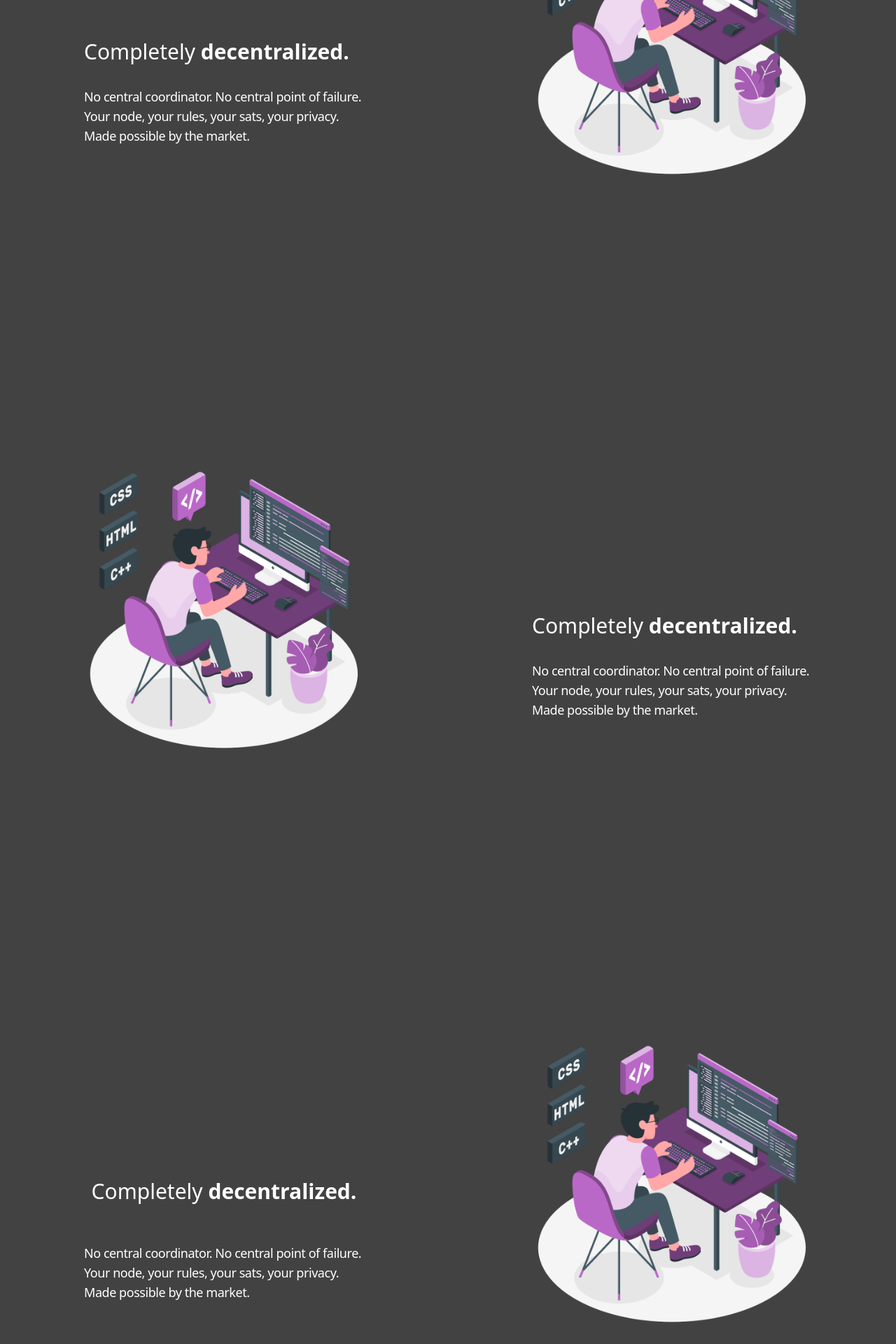
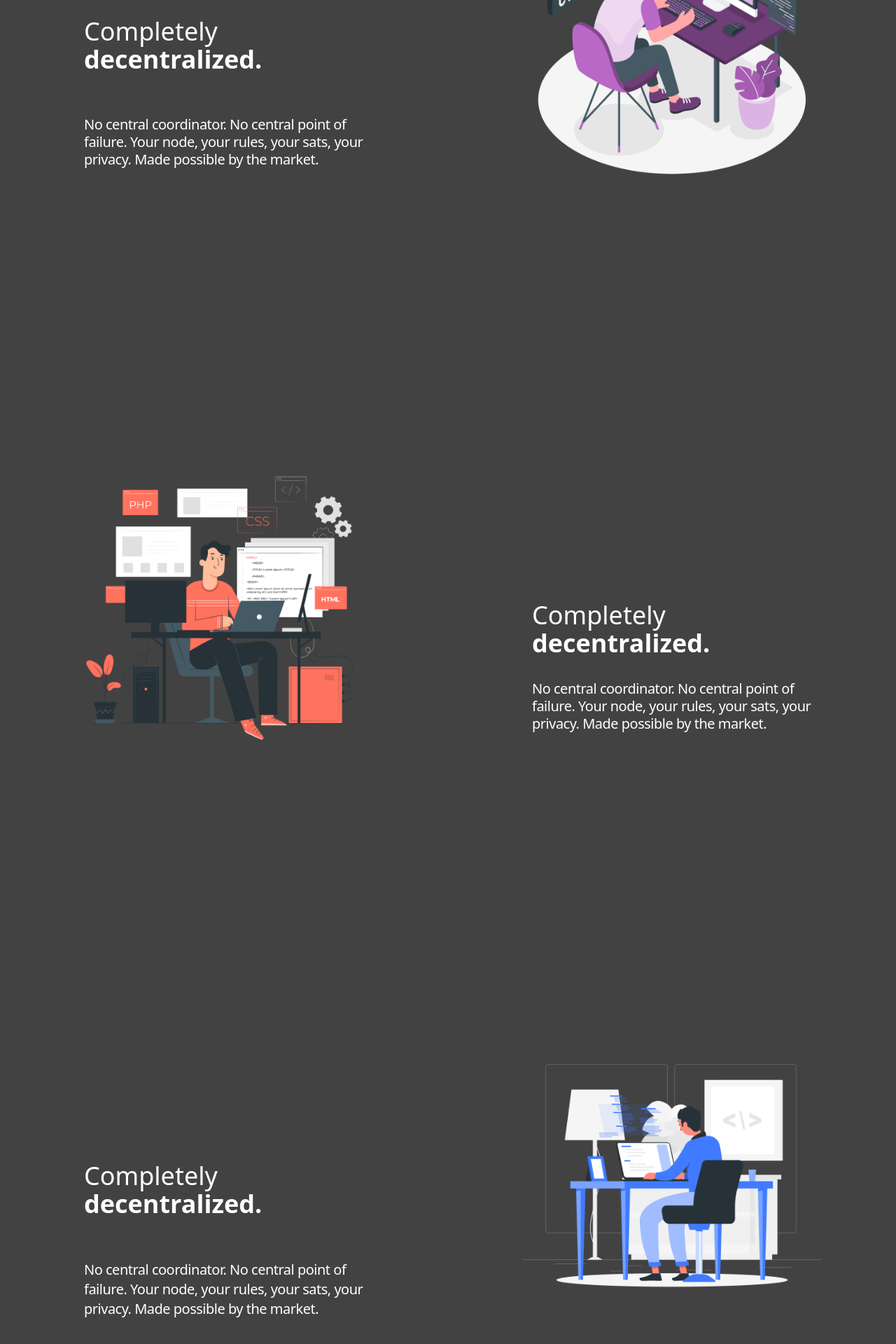
Before and after one commit to ayan-011/UI-, a React (Vite) app: page / in a window 1280 px wide. Shown: the part 1620-3540 px from the top of the page at 70% size. Built offline with nearby package versions, Linux system fonts and the light colour scheme.

Commit message:
page2 add

```diff
--- a/src/App.jsx
+++ b/src/App.jsx
@@ -8,7 +8,7 @@ import Docs from './pages/Docs'
 
  const App = () => {
    return (
-     <div  data-scroll-container className='bg-[#424242]'>
+     <div  data-scroll-container className='bg-black'>
 
       <Routes>
         <Route element={<Home/>} path='/'/>
--- a/src/pages/Page1.jsx
+++ b/src/pages/Page1.jsx
@@ -1,6 +1,6 @@
 const Page1 = () => {
   return (
-    <div className='w-full md:bg-[#424242] bg-zinc-200 pointer-events-none text-black md:text-white   py-10  flex flex-col gap-5'>
+    <div className='w-full md:bg-[#424242] bg-zinc-200 pointer-events-none text-black md:text-white   py-10  flex flex-col gap-5 '>
 
   <First/>
   <Second/>
@@ -20,9 +20,9 @@ function First() {
  return(
      <div className=' w-full md:h-screen h-fit md:py-0 py-5 items-center flex md:flex-row flex-col md:gap-0 '>
         <div className='md:w-1/2  md:h-full h-1/3  bg-red-90  flex md:items-center md:px-28 items-end '>
-        <div className='   flex flex-col  md:p-2 p-4 mt-16'>
-            <p className="heading md:text-3xl text-4xl  md:font-bold  text-start "> <span className="font-light md:font-base">Completely</span> decentralized.</p>
-            <p className='md:mt-8 md:text-lg   tracking-tight '>No central coordinator. No central point of failure. Your node, your rules, your sats, your privacy. Made possible by the market.</p>
+        <div className='   flex flex-col  md:p-2 p-4 mt-16 gap-7'>
+            <p className="heading md:text-4xl text-4xl  md:font-bold  text-start "> <span className="font-light ">Completely</span> decentralized.</p>
+            <p className='md:mt-8 md:text-xl   tracking-tight leading-tight text-[14px]'>No central coordinator. No central point of failure. Your node, your rules, your sats, your privacy. Made possible by the market.</p>
         </div>
         </div>
         <div className='md:w-1/2 md:h-full h-1/2 bg-zinc-30 flex md:items-center items-start justify-center'>
@@ -39,23 +39,23 @@ function Second() {
  return(
      <div className=' w-full md:h-screen h-fit md:py-0 py-5 items-center flex md:flex-row flex-col md:gap-0 '>
         <div className='md:hidden md:w-1/2  md:h-full h-1/3  bg-red-90  flex md:items-center md:px-28 items-end '>
-        <div className='   flex flex-col  md:p-2 p-4 mt-16'>
-            <p className="heading md:text-3xl text-4xl  md:font-bold  text-start "> <span className="font-light md:font-base">Completely</span> decentralized.</p>
-            <p className='md:mt-8 md:text-lg   tracking-tight '>No central coordinator. No central point of failure. Your node, your rules, your sats, your privacy. Made possible by the market.</p>
+        <div className='   flex flex-col  md:p-2 p-4 mt-16 gap-7 '>
+            <p className="heading md:text-4xl text-4xl  md:font-bold  text-start "> <span className="font-light ">Completely</span> decentralized.</p>
+            <p className='md:mt-8 md:text-xl   tracking-tight leading-tight text-[14px]'>No central coordinator. No central point of failure. Your node, your rules, your sats, your privacy. Made possible by the market.</p>
         </div>
         </div>
 
 
         <div className='md:w-1/2 md:h-full h-1/2 bg-zinc-30 flex md:items-center items-start justify-center '>
            <div className="card w-2/3  h-2/3 bg-red-90 ">
-<img src="1.png" alt="" />
+<img src="2.png" alt="" />
            </div>
         </div>
 
          <div className='hidden  md:w-1/2  md:h-full h-1/3  bg-red-90  md:flex md:items-center md:px-28 items-end '>
         <div className='   flex flex-col  md:p-2 p-4 mt-16'>
-            <p className="heading md:text-3xl text-4xl  md:font-bold  text-start "> <span className="font-light md:font-base">Completely</span> decentralized.</p>
-            <p className='md:mt-8 md:text-lg   tracking-tight '>No central coordinator. No central point of failure. Your node, your rules, your sats, your privacy. Made possible by the market.</p>
+            <p className="heading md:text-4xl text-4xl  md:font-bold  text-start "> <span className="font-light ">Completely</span> decentralized.</p>
+            <p className='md:mt-8 md:text-xl   tracking-tight leading-tight text-[14px]'>No central coordinator. No central point of failure. Your node, your rules, your sats, your privacy. Made possible by the market.</p>
         </div>
         </div>
     </div>
@@ -66,16 +66,16 @@ function Second() {
 
 function Third() {
  return(
-    <div className=' w-full md:h-screen h-fit md:py-0 py-5 items-center flex md:flex-row flex-col md:gap-0 mb-10'>
+    <div className=' w-full md:h-screen h-fit md:py-0 py-5 items-center flex md:flex-row flex-col md:gap-0 '>
         <div className='md:w-1/2  md:h-full h-1/3  bg-red-90  flex md:items-center md:px-28 items-end '>
-        <div className='   flex flex-col gap-6 md:p-2 p-4 mt-16'>
-            <p className="heading md:text-3xl text-4xl   font-semibold md:text-center text-start "> <span className="font-light">Completely</span> decentralized.</p>
-            <p className='md:mt-8 md:text-lg   tracking-tight '>No central coordinator. No central point of failure. Your node, your rules, your sats, your privacy. Made possible by the market.</p>
+        <div className='   flex flex-col  md:p-2 p-4 mt-16 gap-7'>
+            <p className="heading md:text-4xl text-4xl  md:font-bold  text-start "> <span className="font-light ">Completely</span> decentralized.</p>
+            <p className='md:mt-8 md:text-xl   tracking-tight '>No central coordinator. No central point of failure. Your node, your rules, your sats, your privacy. Made possible by the market.</p>
         </div>
         </div>
         <div className='md:w-1/2 md:h-full h-1/2 bg-zinc-30 flex md:items-center items-start justify-center'>
            <div className="card w-2/3  h-2/3 bg-red-90 ">
-<img src="1.png" alt="" />
+<img src="3.png" alt="" />
            </div>
         </div>
     </div>
--- a/src/pages/home.jsx
+++ b/src/pages/home.jsx
@@ -2,6 +2,7 @@ import React from 'react'
 import Nav from '../../Components/nav'
 import Page1 from './Page1'
 import Footer from '../../Components/Footer'
+import Page2 from './page2'
 
 const Home = () => {
   return (
@@ -10,12 +11,12 @@ const Home = () => {
       <Nav/>
 
           {/* Tagline */}
-      <div className=" w-full md:p-4 py-8 bg-red-90 flex flex-col items-center justify-center gap-y-20">
-        <div className='text-center w-full'>
+      <div className=" w-full md:p-4 py-8 bg-red-90 flex flex-col items-center justify-center gap-y-20  md:mt-0  mt-10">
+        <div className='text-center w-full '>
         <div className="tagline md:text-[40px] text-[25px] w-full font-semibold">Your Data. Your Control.</div>
         <div className="tagline md:py-2 tracking-tight font-extralight md:text-[16px]  text-[12px]">UI in Progress. Learning Never Stops.</div>
         </div>
-           <button className=" md:p-3 md:px-10 p-2 px-6 rounded outline-zinc-700  outline-[1px]      md:hover:bg-zinc-100 md:hover:text-black transition-all duration-200  cursor-pointer">Get started</button>
+           <button className=" md:p-3 md:px-10 p-3 px-12 rounded outline-zinc-700  outline-[1px]      md:hover:bg-zinc-100 md:hover:text-black transition-all duration-200  cursor-pointer">Get started</button>
       </div>
 
 
@@ -24,7 +25,7 @@ const Home = () => {
         <div className='md:w-1/2 md:p-0 p-2  flex md:justify-center md:items-center gap-2 flex-col bg-red-90  text-center '>
 
         <img src="data.png" alt="" className='  md:w-[80vh] w-full shadow-zinc-900   drop-shadow-2xl pointer-events-none select-none' />
-        <div className='tracking-tight md:text-[16px] text-[12px]'>Random image to make the UI interactive.</div>
+        <div className='tracking-tight md:text-[16px] text-[10px] '>Random image to make the UI interactive.</div>
         </div>
     </div>
 
@@ -32,7 +33,8 @@ const Home = () => {
 
 <div className='w-full overflow-hidden'>
 
-    <Page1/>
+    <Page1  />
+    <Page2/>
 
 </div>
 
--- /dev/null
+++ b/src/pages/page2.jsx
@@ -0,0 +1,13 @@
+import React from 'react'
+
+const Page2 = () => {
+  return (
+    <div className='w-full bg-black text-white'>
+
+        <div className="text py-10 text-7xl bg-red-90  text-center">HELLO</div>
+        <div className="h-screen w-full bg-blue-90"></div>
+    </div>
+  )
+}
+
+export default Page2
```
